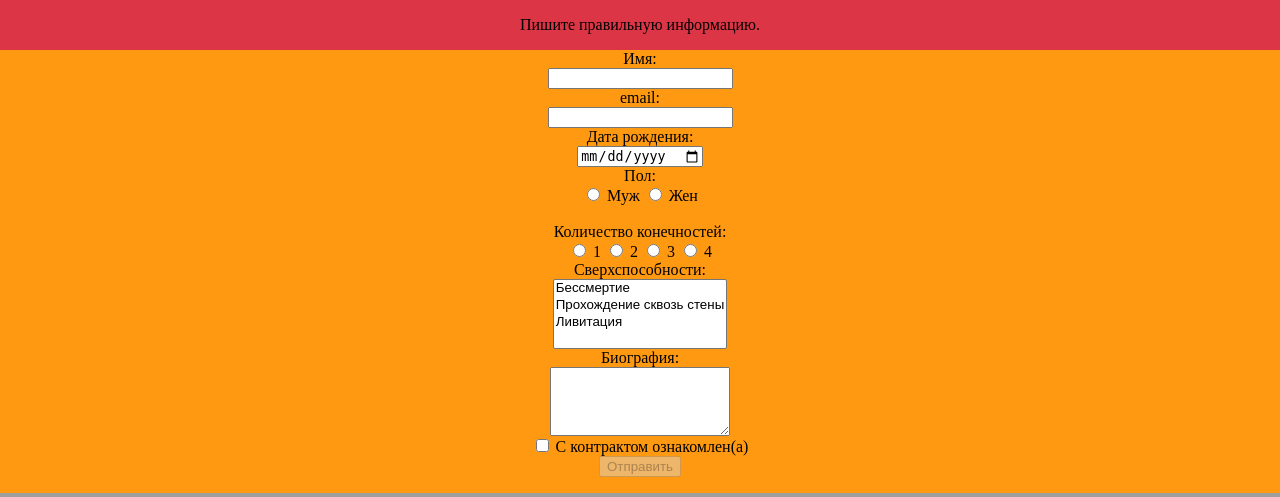
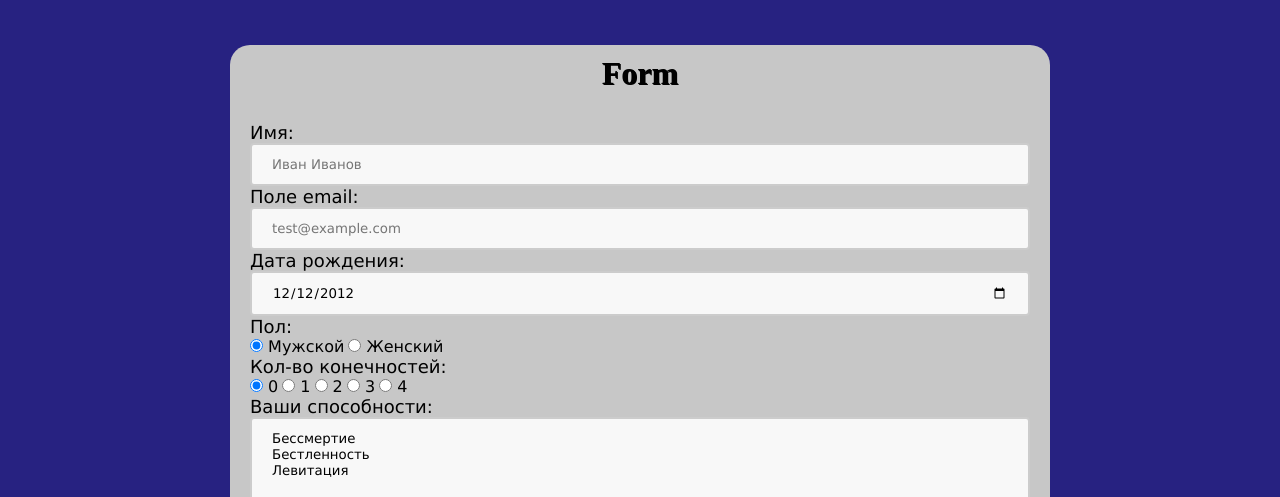
Before and after one commit to YagovkinaA/backthree, a PHP site: page / in a window 1280 px wide. Shown: the top 497 px of the page. Run offline with PHP 8.4, Linux system fonts and the light colour scheme; grey boxes are pictures that could not be loaded.

Commit message:
Add files via upload

```diff
--- a/form.php
+++ b/form.php
@@ -1,81 +1,70 @@
-<html lang="ru">
-  <head>
-    <meta charset="utf-8">
-<style>body { margin:0;
-	display:flex;
-	flex-direction:column;
-text-align:center;
-background-color:#ff9911;}
-header {display:flex;
-flex-direction: column;
-text-align: center;
-background-color:#dc3545}
-	  /* Сообщения об ошибках и поля с ошибками выводим с красным бордюром. */
-.error {
-	border: 2px solid red;
-	}
-	  </style>
-    <title> 4</title>
+<!DOCTYPE html>
+<html lang="en">
+
+<head>
+  <meta charset="UTF-8">
+  <meta name="viewport" content="width=device-width, initial-scale=1.0">
+  <title> back3</title>
+  <link rel="stylesheet" href="style.css">
   </head>
-  <body>
-<header>
-<p>Пишите правильную информацию.</p>
-</header>
-	  <?php
-if (!empty($messages)) {
-  print('<div id="messages">');
-  // Выводим все сообщения.
-  foreach ($messages as $message) {
-    print($message);
-  }
-  print('</div>');
-}
-	  // Класс еррор отмечает ошибки заполнения формы
-// и задавая начальные значения элементов ранее сохраненными.
-?>
-	<form action="" method="POST">
-		Имя:
-	<br>
-      <input type="text" name="name"
-	     <?php if ($errors['name']) {print 'class="error"';} ?>
-	     value="<?php print $values['name']; ?>" />
-        <br> email:<br>
-	<input type="email" name="email" <?php if ($errors['email']) {print 'class="error"';} ?> value="<?php print $values['email']; ?>" />
-        <br>Дата рождения:<br>
-	<input type="date" name="date" <?php if ($errors['date']) {print 'class="error"';} ?> value="<?php print $values['date']; ?>" />
-	<br>Пол:<br>
-      	<div <?php if ($errors['pol']) {print 'class="error"';} ?>>
-        <input type="radio" name="pol" value="man" <?php if ($values['pol'] == 'man') {print 'checked';} ?>> Муж
-        <input type="radio" name="pol" value="woman" <?php if ($values['pol'] == 'woman') {print 'checked';} ?>> Жен
-      </div>
-		<br>
-	Количество конечностей:
-		 <div <?php if ($errors['parts']) {print 'class="error"';} ?>>
-	<input type="radio" name="parts" value="1" <?php if ($values['parts'] == '1') {print 'checked';} ?>> 1
-        <input type="radio" name="parts" value="2" <?php if ($values['parts'] == '2') {print 'checked';} ?>> 2
-        <input type="radio" name="parts" value="3" <?php if ($values['parts'] == '3') {print 'checked';} ?>> 3
-        <input type="radio" name="parts" value="4" <?php if ($values['parts'] == '4') {print 'checked';} ?>> 4
-      </div>
-	Сверхспособности:
-	<br>
-        <select name="abilities[]" multiple="true">
-		<option value="immortality" <?php if (in_array("immortality", $values['abilities'])) {print 'selected';} ?>>Бессмертие</option>
-		<option value="intangibility" <?php if (in_array("intangibility", $values['abilities'])) {print 'selected';} ?>>Прохождение сквозь стены</option>
-		<option value="levitation" <?php if (in_array("levitation", $values['abilities'])) {print 'selected';} ?>>Ливитация</option>
-        </select>
-	<br>
-	Биография:
-	<br>
-        <textarea name="biography" style="margin: 0px; height: 69px; width: 180px;"><?php print $values['biography']; ?></textarea>
-      	</label>
-	<br>
-      	<label>
-    	<input id="checkbox" type="checkbox" name="checkbox" onchange="document.getElementById('submit').disabled = !this.checked;" />
-		С контрактом ознакомлен(а)
-		<br>
-		</label>
-		<input type="submit" disabled="disabled" name="submit" id="submit" value="Отправить" />
-		<br>
-    </form>
-	 <img src="putty.png" alt="PuTTY">
-</body></html>
+<body>
+    <div class="main">
+    <div class="block_4">
+        <h1>Form</h1>
+        <form method="POST" id="form">
+            <label>
+                Имя:<br />
+                <input type=text name="field-name" placeholder="Иван Иванов" />
+            </label><br />
+            <label>
+                Поле email:<br />
+                <input name="field-email" placeholder="test@example.com" type="email">
+            </label><br />
+            <label>
+                Дата рождения:<br />
+                <input name="field-date" value="2012-12-12" type="date" />
+            </label><br />
+            <label>Пол:</label><br />
+            <label class="radio"><input type="radio" checked="checked" name="radio-gender" value=1 />
+                Мужской</label>
+            <label class="radio"><input type="radio" name="radio-gender" value=0 />
+                Женский</label><br />
+            <label>Кол-во конечностей:</label><br />
+            <label class="radio"><input type="radio" checked="checked" name="radio-limb" value=0 />
+                0</label>
+            <label class="radio"><input type="radio" name="radio-limb" value=1 />
+                1</label>
+            <label class="radio"><input type="radio" name="radio-limb" value=2 />
+                2</label>
+            <label class="radio"><input type="radio" name="radio-limb" value=3 />
+                3</label>
+            <label class="radio"><input type="radio" name="radio-limb" value=4 />
+                4</label><br />
+            <label>
+                Ваши способности:<br />
+                <select multiple="true" name="superpower[]">
+                    <option value="immortality">Бессмертие</option>
+                    <option value="formsless">Бестленность</option>
+                    <option value="levitate">Левитация</option>
+                </select>
+            </label><br />
+            <label>
+                Биография:<br />
+                <textarea name="BIO" placeholder="Расскажите о себе"></textarea>
+                <br />
+            </label>
+            <label>
+                <input name="ch" type="checkbox" checked=checked value=1> Ознакомлен/а с контрактом:<br />
+            </label>
+            <input type="submit" value="Отправить" />
+        </form>
+    </div>
+    </div>
+  <footer class="foot">
+    <div id=contacts>
+
+      <h4>kubsu 2022</h4>
+    </div>
+  </footer>
+</body>
+</html>
--- a/index.php
+++ b/index.php
@@ -7,168 +7,78 @@ header('Content-Type: text/html; charset=UTF-8');
 // и другие сведения о клиненте и сервере, например метод текущего запроса $_SERVER['REQUEST_METHOD'].
 if ($_SERVER['REQUEST_METHOD'] == 'GET') {
     // В суперглобальном массиве $_GET PHP хранит все параметры, переданные в текущем запросе через URL.
-   // Массив для временного хранения сообщений пользователю.
-  $messages = array();
-  if (!empty($_COOKIE['save'])) {
+    if (!empty($_GET['save'])) {
       // Если есть параметр save, то выводим сообщение пользователю.
-    setcookie('save', '', 100000);
-    $messages[] = 'Спасибо, результаты сохранены.';
+      print('Спасибо, результаты сохранены.');
     }
-// Складываем признак ошибок в массив.
- $errors = array();
- $errors['name'] = !empty($_COOKIE['name_error']);
- $errors['email'] = !empty($_COOKIE['email_error']);
- $errors['date'] = !empty($_COOKIE['date_error']);
- $errors['pol'] = !empty($_COOKIE['pol_error']);
- $errors['parts'] = !empty($_COOKIE['parts_error']);
- $errors['biography']=!empty($_COOKIE['biography_error']);
-// Выдаем сообщения об ошибках.
- if ($errors['name']) {
-    // Удаляем куку, указывая время устаревания в прошлом.
-    setcookie('name_error', '', 100000);
-    // Выводим сообщение.
-    $messages[] = '<div class="error"> Неверный ввод имени.</div>';
+    include('form.php'); // Включаем содержимое файла form.php.
+    exit(); // Завершаем работу скрипта.
 }
- if ($errors['email']) {
-    setcookie('email_error', '', 100000);
-    $messages[] = '<div class="error">Неправельный ввод email.</div>';
-  }
- if ($errors['date']) {
-    setcookie('date_error', '', 100000);
-    $messages[] = '<div class="error">Выберите дату.</div>';
-  }
- if ($errors['pol']) {
-    setcookie('pol_error', '', 100000);
-    $messages[] = '<div class="error">Выберите пол.</div>';
-  }
- if ($errors['parts']) {
-    setcookie('parts_error', '', 100000);
-    $messages[] = '<div class="error">Укажите количество конечностей.</div>';
-  }
-  if ($errors['biography']) {
-    setcookie('biography_error', '', 100000);
-    $messages[] = '<div class="error">Раскажите о себе.</div>';
-  }
-// Складываем предыдущие значения полей в массив, если есть.
-  $values = array();
-  $values['name'] = empty($_COOKIE['name_value']) ? '' : $_COOKIE['name_value'];
-  $values['email'] = empty($_COOKIE['email_value']) ? '' : $_COOKIE['email_value'];
-  $values['date'] = empty($_COOKIE['date_value']) ? '' : $_COOKIE['date_value'];
-  $values['pol'] = empty($_COOKIE['pol_value']) ? '' : $_COOKIE['pol_value'];
-  $values['parts'] = empty($_COOKIE['parts_value']) ? '' : $_COOKIE['parts_value'];
-  $values['biography'] = empty($_COOKIE['biography_value']) ? '' : $_COOKIE['biography_value'];
-  if(empty($_COOKIE['abilities_value']))
-    $values['abilities'] = array();
-  else
-    $values['abilities'] = json_decode($_COOKIE['abilities_value'], true);
-  // Включаем содержимое файла form.php.
-  // В нем будут доступны переменные $messages, $errors и $values для вывода
-  // сообщений, полей с ранее заполненными данными и признаками ошибок.
-  include('form.php');
-}
-else{
+
+$result;
+
 // Иначе, если запрос был методом POST, т.е. нужно проверить данные и сохранить их в XML-файл.
-
+try{
     // Проверяем ошибки.
     $errors = FALSE;
-if (empty($_POST['name'])) {
- setcookie('name_error', '1', time() + 24 * 60 * 60);
+    if (empty($_POST['field-name'])) {
+        print('Заполните имя.<br/>');
         $errors = TRUE;
     }
-  else {
-    // Сохраняем ранее введенное в форму значение на месяц.
-    setcookie('name_value', $_POST['name'], time() + 12 * 31 * 24 * 60 * 60);
-  }
-if (empty($_POST['email'])) {
-  setcookie('email_error', '1', time() + 24 * 60 * 60);
+    if (empty($_POST['field-email'])) {
+        print('Заполните почту.<br/>');
         $errors = TRUE;
     }
-  else {
-    setcookie('email_value', $_POST['email'], time() + 12 * 31 * 24 * 60 * 60);
-  }
-if (empty($_POST['date'])) {
-  setcookie('date_error', '1', time() + 24 * 60 * 60);
+
+    if (empty($_POST['BIO'])) {
+        print('Заполните биографию.<br/>');
         $errors = TRUE;
     }
-  else {
-    setcookie('date_value', $_POST['date'], time() + 12 * 31 * 24 * 60 * 60);
-  }
-  if (empty($_POST['pol'])) {
-    setcookie('pol_error', '1', time() + 24 * 60 * 60);
+    if (empty($_POST['ch'])) {
+        print('Вы должны быть согласны с условиями.<br/>');
         $errors = TRUE;
     }
-  else {
-    setcookie('pol_value', $_POST['pol'], time() + 12 * 31 * 24 * 60 * 60);
-  }
-   if (empty($_POST['parts'])) {
-    setcookie('parts_error', '1', time() + 24 * 60 * 60);
-    $errors = TRUE;
-  }
-  else {
-    setcookie('parts_value', $_POST['parts'], time() + 12 * 31 * 24 * 60 * 60);
-  }
-if (empty($_POST['biography'])) {
-  setcookie('biography_error', '1', time() + 24 * 60 * 60);
-    $errors = TRUE;
-  }
-  else {
-    setcookie('biography_value', $_POST['biography'], time() + 12 * 31 * 24 * 60 * 60);
-  }
-   if(!empty($_POST['abilities'])){
-    $json = json_encode($_POST['abilities']);
-    setcookie ('abilities_value', $json, time() + 12 * 31 * 24 * 60 * 60);
-  }
+
+
     if ($errors) {
-  // При наличии ошибок перезагружаем страницу и завершаем работу скрипта.
-  header('Location: index.php');
+      // При наличии ошибок завершаем работу скрипта.
         exit();
     }
-else {
-    // Удаляем Cookies с признаками ошибок.
-    setcookie('name_error', '', 100000);
-    setcookie('email_error', '', 100000);
-    setcookie('date_error', '', 100000);
-    setcookie('pol_error', '', 100000);
-    setcookie('parts_error', '', 100000);
-    setcookie('biography_error', '', 100000);
-  }
+    //передаем данные в переменные
+    $name = $_POST['field-name'];
+    $email = $_POST['field-email'];
+    $dob = $_POST['field-date'];
+    $gender = $_POST['radio-gender'];
+    $limbs = $_POST['radio-limb'];
+    $bio = $_POST['BIO'];
+    $che = $_POST['ch'];
 
-$name=$_POST['name'];
-$email=$_POST['email'];
-$date=$_POST['date'];
-$bio=$_POST['biography'];
-$pol=$_POST['pol'];
-$parts=$_POST['parts'];
+    //Объединяет элементы массива в строку
+    $sup= implode(",",$_POST['superpower']);
 
-  // Сохранение в базу данных.
+    //Представляет собой соединение между PHP и сервером базы данных.
+    $conn = new PDO("mysql:host=localhost;dbname=baza", 'root', 'root', array(PDO::ATTR_PERSISTENT => true));
 
-$user = 'u47478';
-$pass = '2559767';
-$db = new PDO('mysql:host=localhost; dbname=u47478', $user, $pass, array(PDO::ATTR_PERSISTENT => true));
+    //Подготавливает инструкцию к выполнению и возвращает объект инструкции
+    $user = $conn->prepare("INSERT INTO form SET name = ?, email = ?, dob = ?, gender = ?, limbs = ?, bio = ?, che = ?");
 
-// Подготовленный запрос. Не именованные метки.
-try {
-  $stmt = $db->prepare("INSERT INTO application SET name = ?, email = ?, date=?, pol= ?, parts= ?, bio= ?");
-  $stmt -> execute([$_POST['name'], $_POST['email'], $_POST['date'], $_POST['pol'], $_POST['parts'], $_POST['biography']]);
+    //Запускает подготовленный запрос на выполнение
+    $user -> execute([$_POST['field-name'], $_POST['field-email'], date('Y-m-d', strtotime($_POST['field-date'])), $_POST['radio-gender'], $_POST['radio-limb'], $_POST['BIO'], $_POST['ch']]);
+    $id_user = $conn->lastInsertId();
 
-  $res = $db->query("SELECT max(id) FROM application");
-    $row = $res->fetch();
-    $count = (int) $row[0];
-  $abilities = $_POST['abilities'];
-  foreach($abilities as $item) {
-      // Запись в таблицу abilities
-      $stmt = $db->prepare("INSERT INTO superability SET id = ?, ability = ?");
-      $stmt -> execute([$count, $item]);
-    }
+    $user1 = $conn->prepare("INSERT INTO super SET id = ?, super_name = ?");
+    $user1 -> execute([$id_user, $sup]);
+    $result = true;
+    //  user и user1 - это "дескриптор состояния".
 }
 catch(PDOException $e){
     print('Error : ' . $e->getMessage());
     exit();
 }
 
- // Сохраняем куку с признаком успешного сохранения.
-  setcookie('save', '1');
 
-  // Делаем перенаправление.
-  header('Location: index.php');
+if ($result) {
+  echo "Информация занесена в базу данных под ID №" . $id_user;
 }
+//print - выводит строку, а echo - 1 или больше строк
+?>
--- /dev/null
+++ b/style.css
@@ -0,0 +1,122 @@
+* {
+    margin: 0 0 0 0;
+    padding: 0 0 0 0;
+    border: 0 0 0 0;
+  }
+
+  .main {
+    background: rgb(39, 34, 129);
+    padding-top: 25px;
+    padding-bottom: 25px;
+    width: 100%;
+  }
+
+  .block_1 {
+    max-width: 800px;
+    background: rgb(52, 44, 54);
+    background: linear-gradient(90deg, rgba(52, 44, 54, 1) 0%, rgba(2, 0, 36, 1) 100%);
+    margin: 0 auto;
+    margin-top: 20px;
+    padding: 10px;
+    border-radius: 20px;
+  }
+
+  .block_4 p {
+    text-align: left;
+    color: darkwhite;
+    margin-bottom: 12px;
+    margin-top: -5px;
+    font-size: 20px;
+  }
+
+  .block_4 {
+    max-width: 800px;
+    background-color: rgb(199, 199, 199);
+    margin: 0 auto;
+    margin-top: 20px;
+    padding: 10px;
+    border-radius: 20px;
+  }
+
+  .block_4 h1 {
+    text-shadow: 1px 1px;
+    margin-bottom: 10px;
+    text-align: center;
+  }
+
+  .block_4 form {
+    max-width: 800px;
+    margin: 0 auto;
+    margin-top: 20px;
+    padding: 10px;
+    border-radius: 20px;
+  }
+
+  .block_4 input[type='text'],
+  .block_4 input[type='email'],
+  .block_4 input[type='date'],
+  .block_4 select,
+  .block_4 input[type='submit'] {
+    width: 100%;
+    padding: 12px 20px;
+    box-sizing: border-box;
+    border: 2px solid #ccc;
+    border-radius: 4px;
+    background-color: #f8f8f8;
+    font-family: Verdana, Geneva, Tahoma, sans-serif;
+  }
+
+  .block_4 textarea {
+    width: 100%;
+    height: 150px;
+    padding: 12px 20px;
+    box-sizing: border-box;
+    border: 2px solid #ccc;
+    border-radius: 4px;
+    background-color: #f8f8f8;
+    resize: none;
+  }
+
+  .block_4 label {
+    text-decoration: none;
+    color: rgb(0, 0, 0);
+    font-size: large;
+    font-family: Verdana, Geneva, Tahoma, sans-serif;
+  }
+
+  .block_4 .radio {
+    font-size: medium;
+    font-family: Verdana, Geneva, Tahoma, sans-serif;
+  }
+
+  .block_4 label:hover {
+    color: #666;
+  }
+
+  .block_4 input[type='submit']:hover {
+    background-color: rgb(159, 157, 157);
+  }
+
+  .foot {
+    letter-spacing: 2px;
+    background: rgb(32, 28, 110);
+    color: #fff;
+    width: 100%;
+    display: block;
+  }
+
+  .foot h3 {
+    font-size: 50px;
+    padding: 0 0 0 0;
+  }
+
+  .foot h4 {
+    font-size: 20px;
+    padding: 0 0 73px;
+  }
+
+  .foot h4 {
+    margin-left: 50px;
+    width: 96%;
+    text-align: center;
+  }
```
Lines whose indentation alone changed are shown as unchanged.
